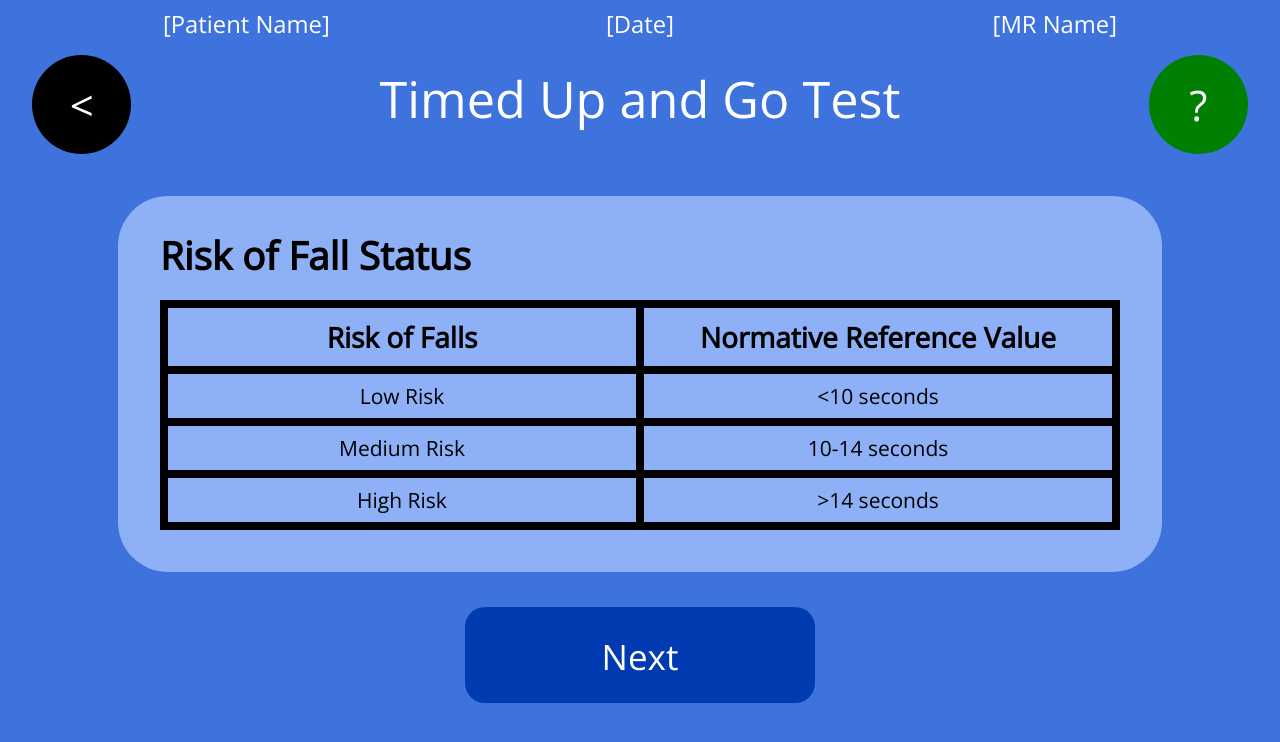
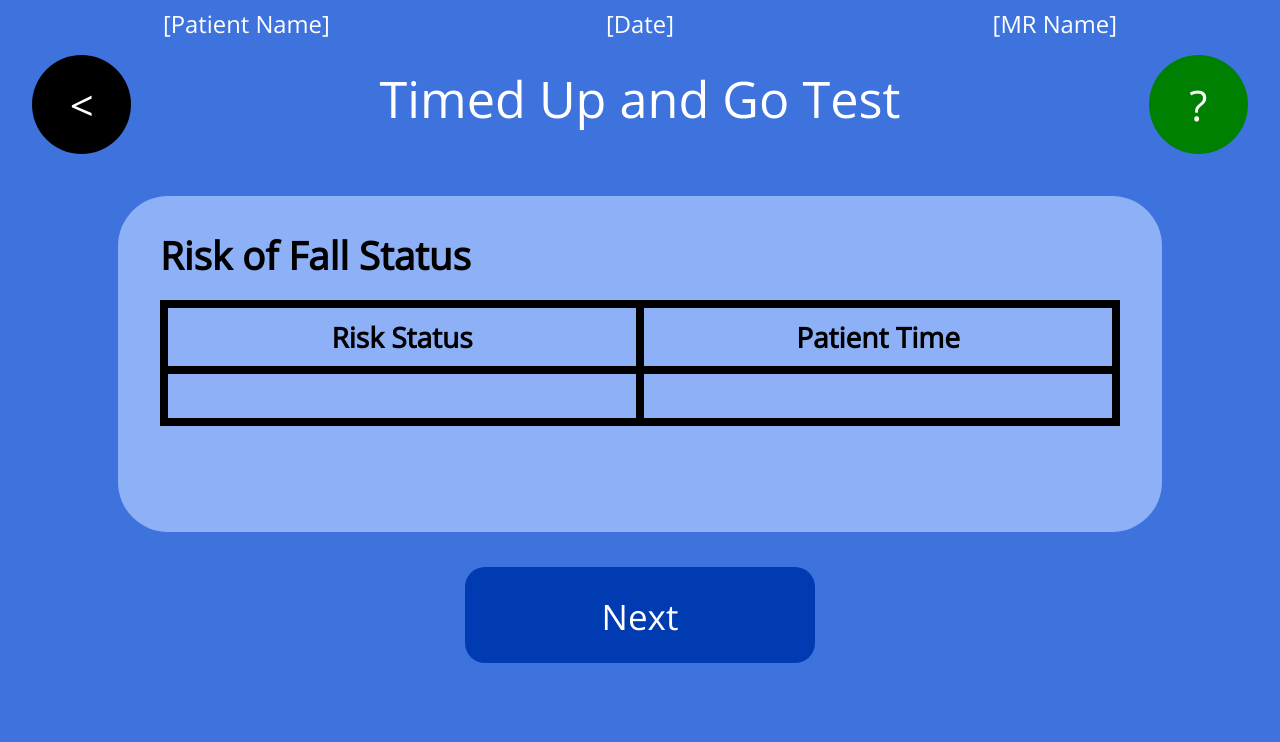
Before and after one commit to LiamCurmideGray/Digital-Health-2021-Team-2, a React (Create React App) app: page /RiskOfFallStatus in a window 1280 px wide. Shown: the top 742 px of the page. Built offline with nearby package versions, Linux system fonts and the light colour scheme.

Commit message:
Tug results page after timer

```diff
--- a/src/components/Instructions.js
+++ b/src/components/Instructions.js
@@ -59,7 +59,7 @@ function Instructions() {
                     </ol>
                 </div>
             </div>
-            <a href="/RiskOfFallStatus" className="next-button">Next</a>
+            <a href="/Timer" className="next-button">Next</a>
         </div>
     );
 }
--- a/src/components/RiskOfFallStatus.js
+++ b/src/components/RiskOfFallStatus.js
@@ -33,7 +33,7 @@ function RiskOfFallStatus() {
                 </tr>
             </table>
             <div className="buttons-section space-between">
-                <a href="/Instructions" className="back-button">&lt;</a>
+                <a href="/timer" className="back-button">&lt;</a>
                 <label className="title">Timed Up and Go Test</label>
                 <a href="" className="help-button" style={{ backgroundColor: 'green' }}>?</a>
             </div>
@@ -45,40 +45,24 @@ function RiskOfFallStatus() {
                     <table className="style">
                         <tr>
                             <th className="style">
-                                Risk of Falls
+                                Risk Status
                             </th>
                             <th className="style">
-                                Normative Reference Value
+                                Patient Time
                             </th>
                         </tr>
                         <tr>
                             <td className="style">
-                                Low Risk
+
                             </td>
                             <td className="style">
-                                &lt;10 seconds
-                            </td>
-                        </tr>
-                        <tr>
-                            <td className="style">
-                                Medium Risk
-                            </td>
-                            <td className="style">
-                                10-14 seconds
-                            </td>
-                        </tr>
-                        <tr>
-                            <td className="style">
-                                High Risk
-                            </td>
-                            <td className="style">
-                                &gt;14 seconds
+
                             </td>
                         </tr>
                     </table>
                 </div>
             </div>
-            <a href="/Timer" className="next-button">Next</a>
+            <a href="/reviewquestion" className="next-button">Next</a>
         </div>
     );
 }
--- a/src/components/Timer.js
+++ b/src/components/Timer.js
@@ -61,7 +61,7 @@ render(){
                 </tr>
         </table>
           <div className="buttons-section space-between">
-              <a href="/RiskOfFallStatus" className="back-button">&lt;</a>
+              <a href="/Instructions" className="back-button">&lt;</a>
               <label className="title">Timed Up and Go Test</label>
               <a href="" className="help-button" style={{ backgroundColor: 'green' }}>?</a>
           </div>
@@ -79,7 +79,7 @@ render(){
                         </div>
                      </div>
             </div>
-          <a href="/ReviewQuestion" className="next-button">Next</a>
+          <a href="/RiskOfFallStatus" className="next-button">Next</a>
      </div>
 
     )
```
